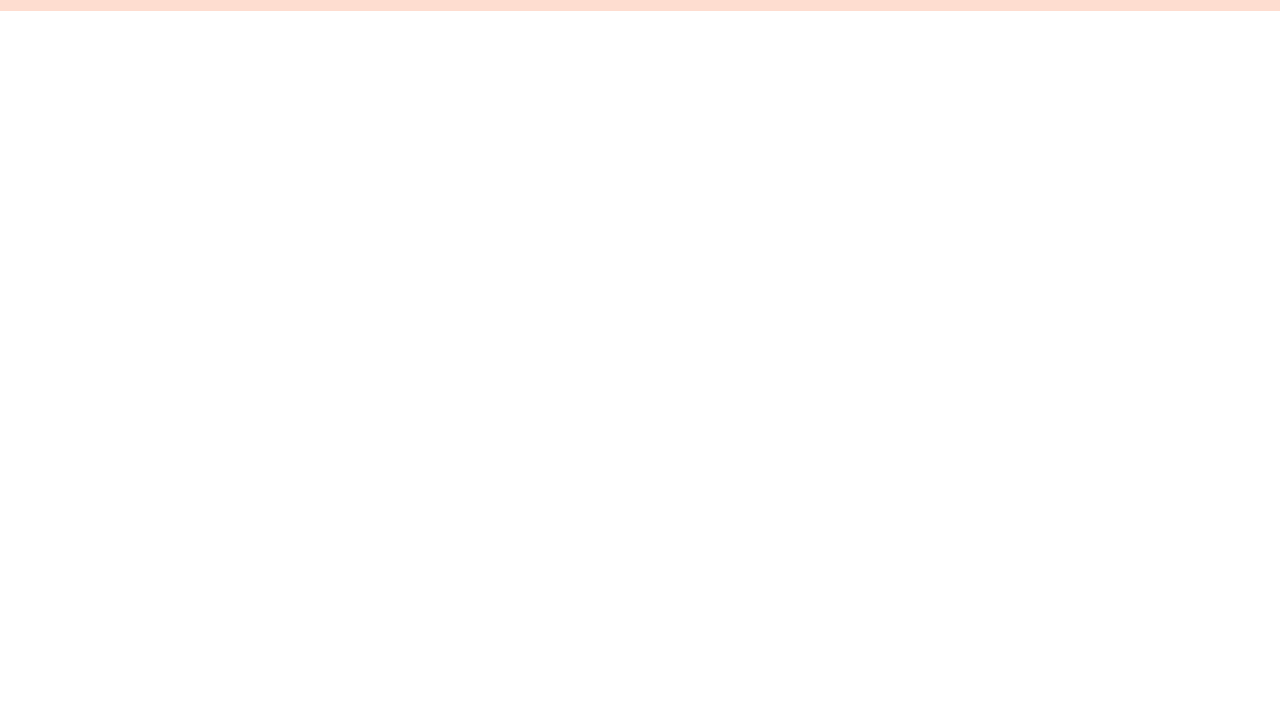
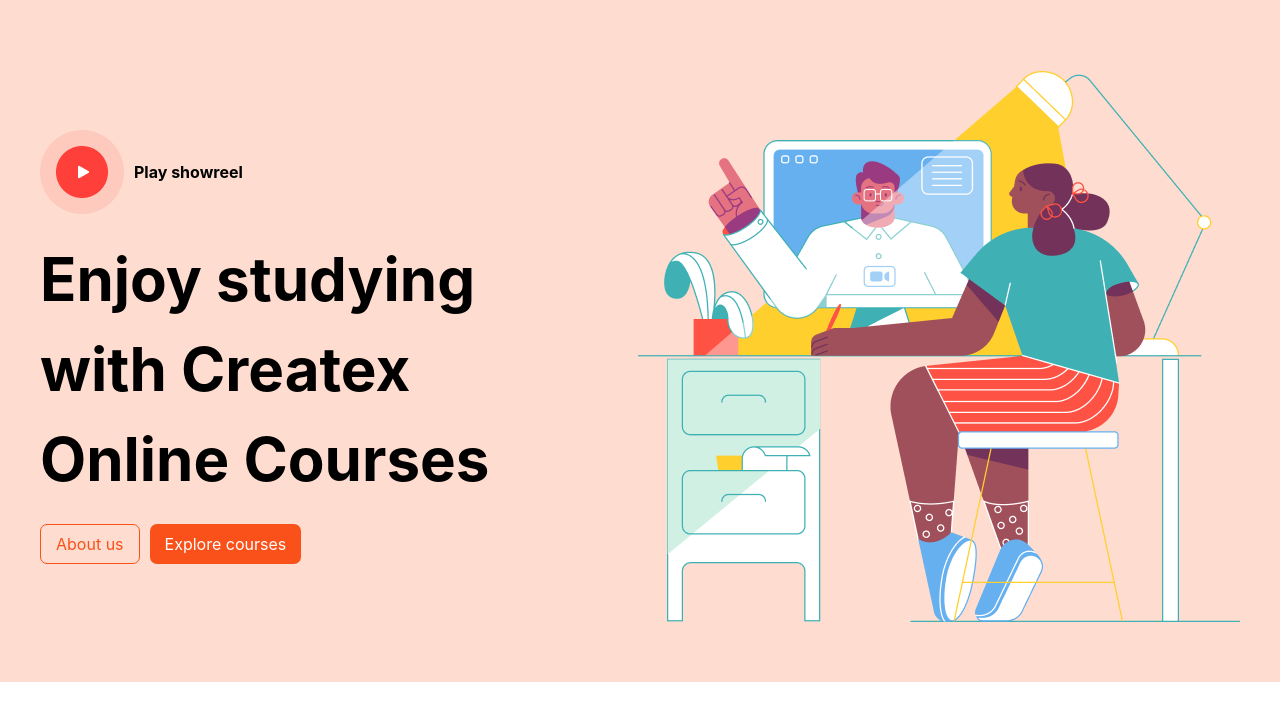
Before and after one commit to Tol1bjon/Group2, a website: page index.html in a window 1280 px wide. Shown: the part 77-798 px from the top of the page. Drawn offline with nearby package versions, Linux system fonts and the light colour scheme; files that its build step writes are made by us from their sources.

Commit message:
Section: page1

```diff
--- a/index.html
+++ b/index.html
@@ -33,6 +33,23 @@
     </nav>
 
 
-
+    <main>
+        <section class="bg-[#FEDDD0] py-[60px] lg:px-0 px-[10px]">
+            <div class="max-w-[1200px] m-auto flex lg:flex-row flex-col lg:gap-0 gap-[30px] justify-between items-center">
+                <aside class="flex flex-col gap-[20px]">
+                    <div class="flex gap-[10px] items-center">
+                        <img src="./src/hover.png" alt="">
+                        <h1 class="font-bold">Play showreel</h1>
+                    </div>
+                    <h1 class="font-bold lg:text-[60px] text-[30px]">Enjoy studying <br class="lg:flex hidden">with Createx <br class="lg:flex hidden"> Online Courses</h1>
+                    <div class="flex lg:flex-row flex-col gap-[10px]">
+                        <button class="text-[#F95119] border-1 border-[#F95119] rounded-[7px] py-[7px] px-[15px]">About us</button>
+                        <button class="text-[white] py-[7px] px-[15px] rounded-[7px] bg-[#F95119]">Explore courses</button>
+                    </div>
+                </aside>
+                <img src="./src/illustration.png" alt="">
+            </div>
+        </section>
+    </main>
 </body>
 </html>
```
Also changed, not shown: src/hover.png (added), src/illustration.png (added).
